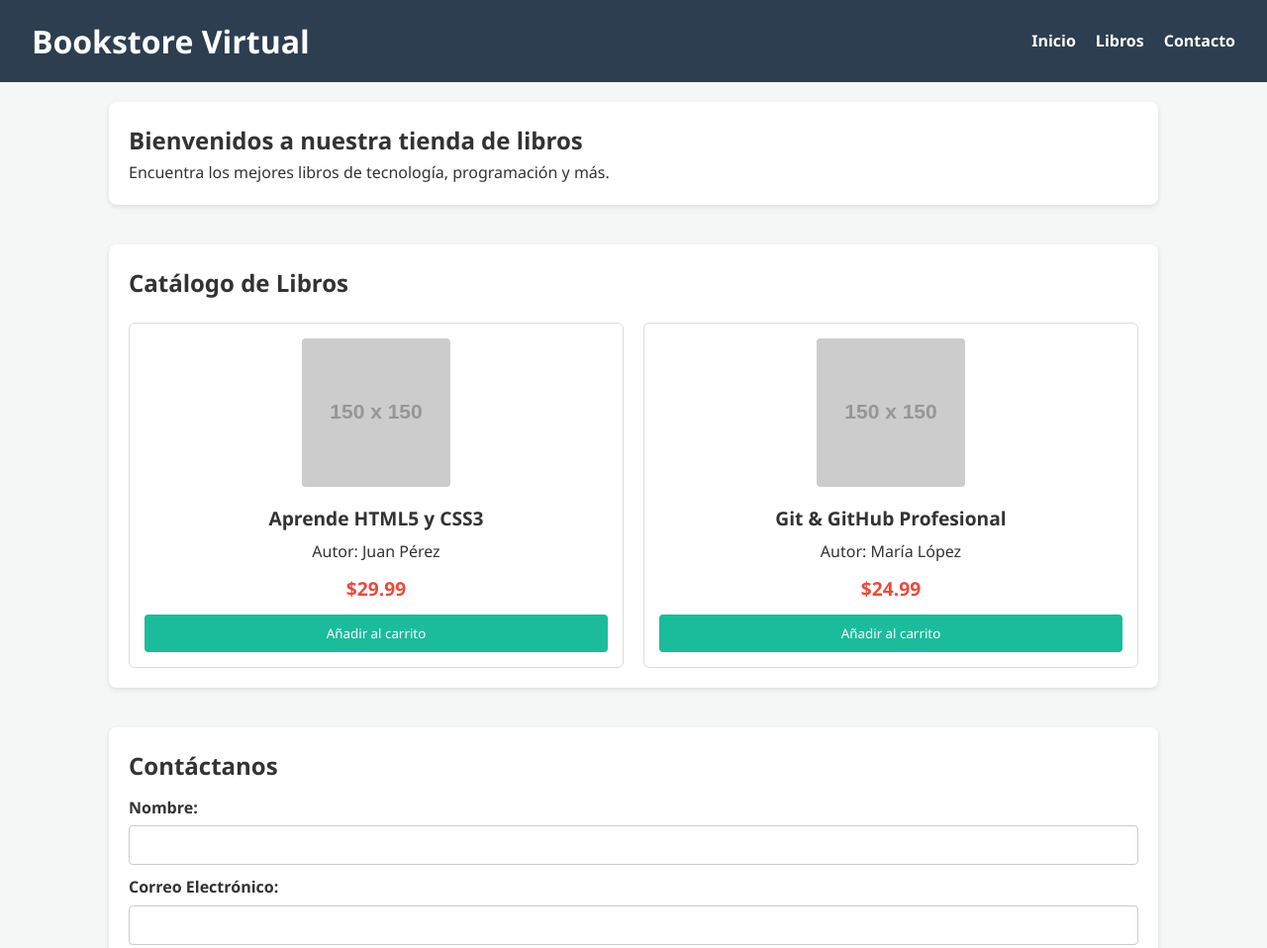
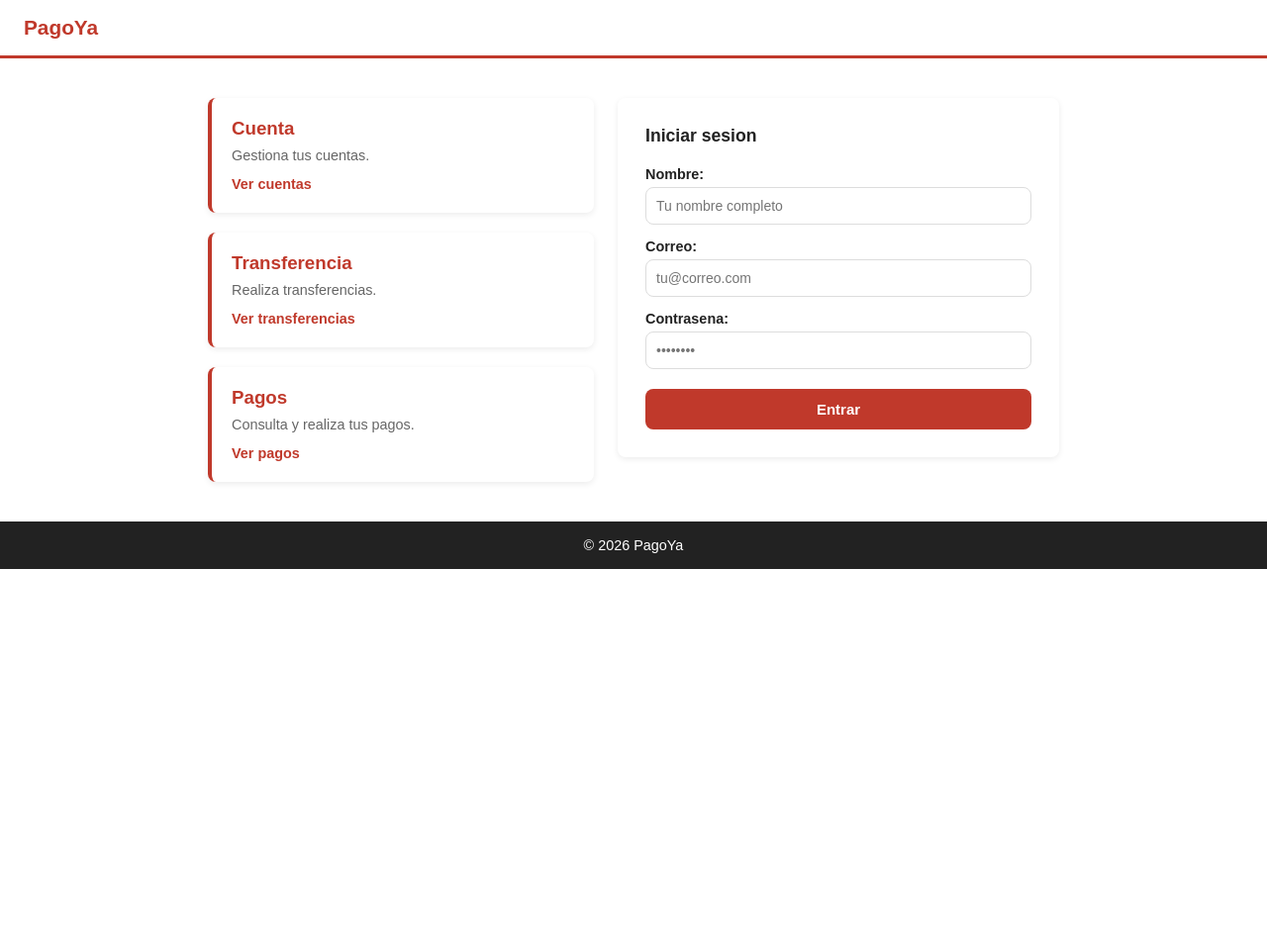
Before and after one commit to ReProgAlex/pagoya, a plain HTML site: page index.html in a window 1280 px wide. Shown: the top 958 px of the page at 99% size. After the commit the page ends 800 px from the top, so only its background shows below. Drawn offline with Linux system fonts and the light colour scheme; placeholder pictures from the web are drawn by us.

```diff
--- a/css/style.css
+++ b/css/style.css
@@ -1,133 +1,133 @@
-/* Reseteo básico de márgenes */
+:root {
+  --rojo:        #c0392b;   /* color principal */
+  --rojo-oscuro: #96281b;   /* hover de botones */
+  --texto:       #222222;   /* texto principal */
+  --gris:        #666666;   /* texto secundario */
+  --fondo:       #ffffff;   /* fondo de la pagina */
+  --sombra:      0 2px 6px rgba(0, 0, 0, 0.08);
+  --radio:       8px;       /* redondeo de esquinas */
+}
 * {
-    margin: 0;
-    padding: 0;
-    box-sizing: border-box;
-    font-family: 'Segoe UI', Tahoma, Geneva, Verdana, sans-serif;
+  margin: 0;
+  padding: 0;
+  box-sizing: border-box;
 }
 
 body {
-    background-color: #f4f7f6;
-    color: #333;
-    line-height: 1.6;
+  font-family: Arial, sans-serif;
+  background-color: #ffffff;
+  color: #222222;
 }
 
-/* Estilos del Header y Navegación */
 header {
-    background-color: #2c3e50;
-    color: white;
-    padding: 1rem 2rem;
-    display: flex;
-    justify-content: space-between;
-    align-items: center;
+  background-color: var(--fondo);
+  border-bottom: 3px solid var(--rojo);
+  padding: 16px 24px;
 }
 
-header nav ul {
-    display: flex;
-    list-style: none;
+header span {
+  font-size: 1.3rem;
+  font-weight: bold;
+  color: var(--rojo);
+}
+main {
+  max-width: 900px;
+  margin: 40px auto;   /* 40px arriba/abajo, auto izq/der = centrado */
+  padding: 0 20px;
+  display: flex;       /* pone los hijos en fila */
+  gap: 24px;           /* espacio entre cards y formulario */
+  align-items: flex-start;
 }
 
-header nav ul li {
-    margin-left: 20px;
+/* PADRE — organiza las cards en columna */
+.cards {
+  display: flex;
+  flex-direction: column;
+  gap: 20px;
+  flex: 1;             /* ocupa la mitad del main */
 }
 
-header nav ul li a {
-    color: white;
-    text-decoration: none;
-    font-weight: bold;
+/* HIJO — cada card individual */
+.card {
+  border-left: 4px solid var(--rojo);
+  border-radius: var(--radio);
+  padding: 20px;
+  box-shadow: var(--sombra);
 }
 
-header nav ul li a:hover {
-    color: #1abc9c;
+.card h3 {
+  color: var(--rojo);
+  margin-bottom: 8px;
 }
 
-/* Contenedor Principal */
-main {
-    max-width: 1100px;
-    margin: 20px auto;
-    padding: 0 20px;
+.card p {
+  color: var(--gris);
+  font-size: 0.9rem;
+  margin-bottom: 12px;
 }
 
-section {
-    margin-bottom: 40px;
-    background: white;
-    padding: 20px;
-    border-radius: 8px;
-    box-shadow: 0 2px 5px rgba(0,0,0,0.1);
+.card a {
+  color: var(--rojo);
+  font-size: 0.9rem;
+  font-weight: bold;
+  text-decoration: none;
 }
 
-/* Grid de Libros (Layout) */
-.grid-libros {
-    display: grid;
-    grid-template-columns: repeat(auto-fit, minmax(250px, 1fr));
-    gap: 20px;
-    margin-top: 20px;
+form {
+  border-radius: var(--radio);
+  padding: 28px;
+  flex: 1;             /* ocupa la mitad del main */
+  box-shadow: var(--sombra);
 }
 
-.tarjeta-libro {
-    border: 1px solid #ddd;
-    padding: 15px;
-    border-radius: 6px;
-    text-align: center;
-    background: #fff;
+form h2 {
+  font-size: 1.1rem;
+  margin-bottom: 20px;
 }
 
-.tarjeta-libro img {
-    max-width: 100%;
-    height: auto;
-    border-radius: 4px;
+label {
+  display: block;
+  margin-top: 14px;
+  margin-bottom: 5px;
+  font-weight: bold;
+  font-size: 0.9rem;
 }
 
-.tarjeta-libro h3 {
-    margin: 10px 0 5px 0;
-    font-size: 1.2rem;
+input {
+  width: 100%;
+  padding: 10px;
+  border: 1px solid #dddddd;
+  border-radius: var(--radio);
+  font-size: 14px;
 }
 
-.tarjeta-libro .precio {
-    display: block;
-    color: #e74c3c;
-    font-size: 1.2rem;
-    font-weight: bold;
-    margin: 10px 0;
+input:focus {
+  outline: none;
+  border-color: var(--rojo);
 }
 
 button {
-    background-color: #1abc9c;
-    color: white;
-    border: none;
-    padding: 10px 15px;
-    border-radius: 4px;
-    cursor: pointer;
-    width: 100%;
+  margin-top: 20px;
+  width: 100%;
+  padding: 12px;
+  background-color: var(--rojo);
+  color: var(--fondo);
+  border: none;
+  border-radius: var(--radio);
+  cursor: pointer;
+  font-size: 15px;
+  font-weight: bold;
 }
 
 button:hover {
-    background-color: #16a085;
+  background-color: var(--rojo-oscuro);
 }
 
-/* Formulario */
-form {
-    display: flex;
-    flex-direction: column;
+footer {
+  text-align: center;
+  padding: 16px;
+  margin-top: 40px;
+  background-color: var(--texto);
+  color: var(--fondo);
+  font-size: 0.9rem;
 }
-
-form label {
-    margin-top: 10px;
-    font-weight: bold;
-}
-
-form input, form textarea {
-    padding: 10px;
-    margin-top: 5px;
-    border: 1px solid #ccc;
-    border-radius: 4px;
-}
-
-/* Footer */
-footer {
-    text-align: center;
-    padding: 20px;
-    background-color: #2c3e50;
-    color: white;
-    margin-top: 40px;
-}
--- a/index.html
+++ b/index.html
@@ -2,69 +2,60 @@
 <html lang="es">
 <head>
   <meta charset="UTF-8">
-    <meta name="viewport" content="width=device-width, initial-scale=1.0">
-    <title>Mi Librería / Bookstore</title>
+  <title>PagoYa</title>
   <link rel="stylesheet" href="css/style.css">
 </head>
 <body>
 
   <header>
-        <h1>Bookstore Virtual</h1>
-        <nav>
-            <ul>
-                <li><a href="#inicio">Inicio</a></li>
-                <li><a href="#libros">Libros</a></li>
-                <li><a href="#contacto">Contacto</a></li>
-            </ul>
-        </nav>
+    <span>PagoYa</span>
   </header>
 
   <main>
-        <section id="inicio">
-            <h2>Bienvenidos a nuestra tienda de libros</h2>
-            <p>Encuentra los mejores libros de tecnología, programación y más.</p>
-        </section>
 
-        <section id="libros">
-            <h2>Catálogo de Libros</h2>
-            <div class="grid-libros">
-                <article class="tarjeta-libro">
-                    <img src="https://via.placeholder.com/150" alt="Portada Libro HTML">
-                    <h3>Aprende HTML5 y CSS3</h3>
-                    <p>Autor: Juan Pérez</p>
-                    <span class="precio">$29.99</span>
-                    <button>Añadir al carrito</button>
-                </article>
+    <div class="cards">
+      <div class="card">
+        <h3>Cuenta</h3>
+        <p>Gestiona tus cuentas.</p>
+        <a href="pages/account/list.html">Ver cuentas</a>
+      </div>
 
-                <article class="tarjeta-libro">
-                    <img src="https://via.placeholder.com/150" alt="Portada Libro Git">
-                    <h3>Git & GitHub Profesional</h3>
-                    <p>Autor: María López</p>
-                    <span class="precio">$24.99</span>
-                    <button>Añadir al carrito</button>
-                </article>
+      <div class="card">
+        <h3>Transferencia</h3>
+        <p>Realiza transferencias.</p>
+        <a href="pages/transfer/list.html">Ver transferencias</a>
       </div>
-        </section>
 
-        <section id="contacto">
-            <h2>Contáctanos</h2>
-            <form action="#">
+      <div class="card">
+        <h3>Pagos</h3>
+        <p>Consulta y realiza tus pagos.</p>
+        <a href="#">Ver pagos</a>
+        </div>
+    </div>
+
+
+
+
+
+
+
+    <form>
+      <h2>Iniciar sesion</h2>
         <label for="nombre">Nombre:</label>
-                <input type="text" id="nombre" name="nombre" required>
+        <input type="text" id="nombre" placeholder="Tu nombre completo" required>
+      <label for="email">Correo:</label>
+      <input type="email" id="email" placeholder="tu@correo.com" required>
 
-                <label for="correo">Correo Electrónico:</label>
-                <input type="email" id="correo" name="correo" required>
+      <label for="password">Contrasena:</label>
+      <input type="password" id="password" placeholder="••••••••" required>
 
-                <label for="mensaje">Mensaje:</label>
-                <textarea id="mensaje" name="mensaje" rows="4" required></textarea>
+      <button type="submit">Entrar</button>
+    </form>
 
-                <button type="submit">Enviar</button>
-            </form>
-        </section>
   </main>
 
   <footer>
-        <p>&copy; 2026 Bookstore - Todos los derechos reservados.</p>
+    <p>© 2026 PagoYa</p>
   </footer>
 
 </body>
```
Also changed, not shown: pages/account/list.html (+34 -0 lines). Lines whose indentation alone changed are shown as unchanged.
